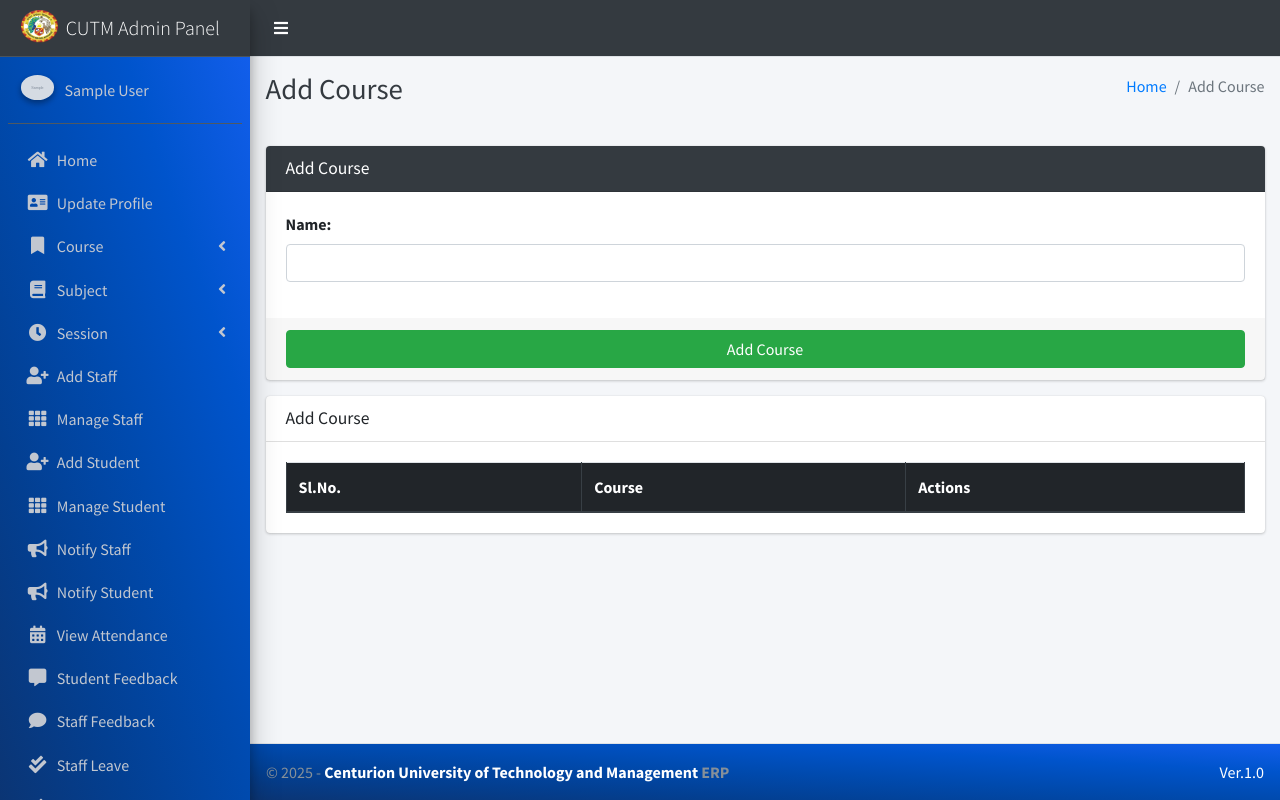
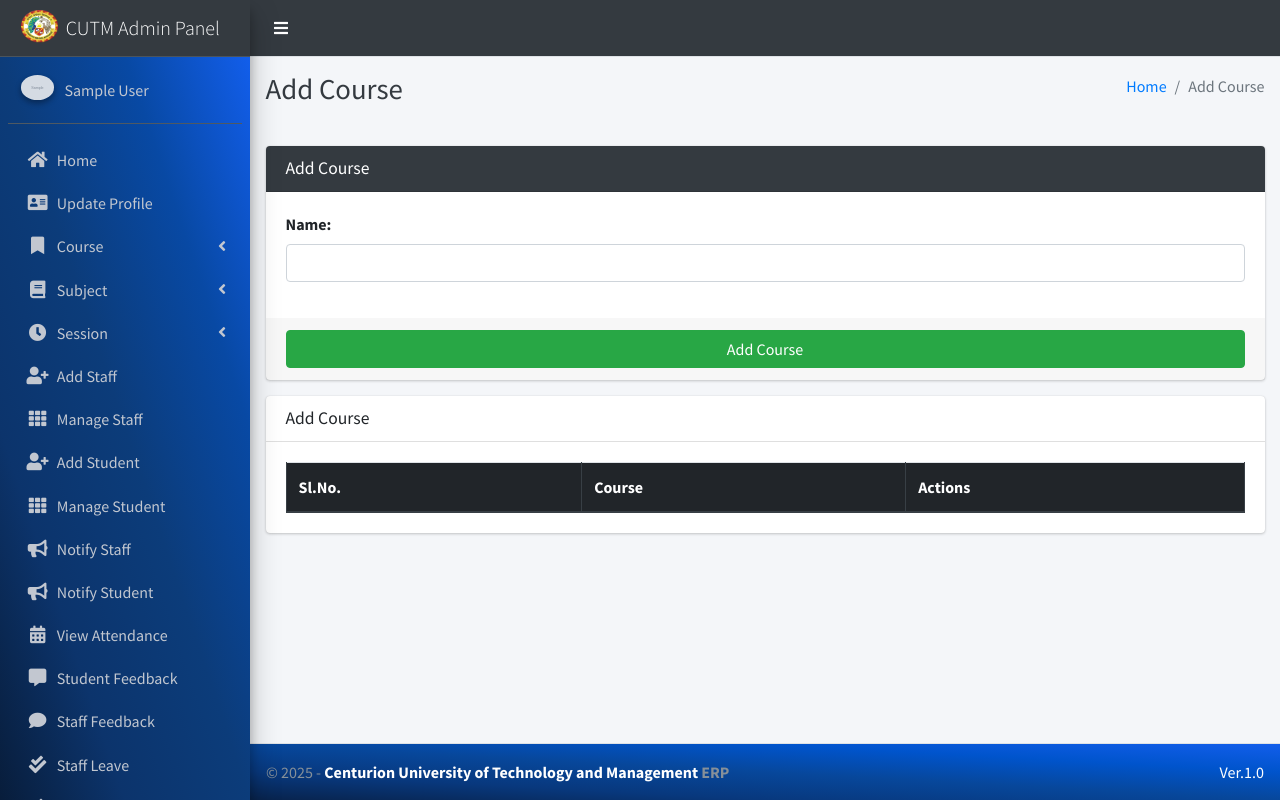
Before and after one commit to KiranKumarMalik/College-ERP, a Django app: page /course/add in a window 1280 px wide. Run offline with Django 3.2, Linux system fonts and the light colour scheme; a user stored in the database is signed in; tables that the repository leaves empty hold one stand-in row (values such as "Sample post"); grey boxes marked "Sample" are stand-in pictures; lists and menus that the app fills with data are empty; some libraries are stand-ins or nearby versions.

Commit message:
little change in temp

```diff
--- a/main_app/templates/main_app/footer.html
+++ b/main_app/templates/main_app/footer.html
@@ -1,4 +1,4 @@
-<footer class="main-footer" style="background-image: linear-gradient(to right top, #0b3574, #033f91, #004aae, #0054cc, #125eeb);">
+<footer class="main-footer" style="background-image: linear-gradient(to right top, #08234c, #08387d, #07479b, #0054cc, #125eeb);">
     &copy; {% now "Y" %} - <strong><span><a href="http://cutm.ac.in/" style="color: #ffffff;">Centurion University of Technology and Management</a></span> ERP</strong>
 
     <div class="float-right d-none d-sm-inline-block" style="color: rgb(255, 255, 255);">
--- a/main_app/templates/main_app/sidebar_template.html
+++ b/main_app/templates/main_app/sidebar_template.html
@@ -9,7 +9,7 @@
     </a>
 
     <!-- Sidebar -->
-    <div class="sidebar" style="background-image: linear-gradient(to right top, #0b3574, #033f91, #004aae, #0054cc, #125eeb);">
+    <div class="sidebar" style="background-image: linear-gradient(to right top, #081d3b, #0c346c, #0c3c7a, #0849a4, #125eeb);">
         <!-- Sidebar user panel (optional) -->
         <div class="user-panel mt-3 pb-3 mb-3 d-flex">
             <div class="image">
@@ -19,6 +19,7 @@
                 <a href="#" class="d-block">{{user}}</a>
             </div>
         </div>
+
 
         <!-- Sidebar Menu -->
         <nav class="mt-2">
```
